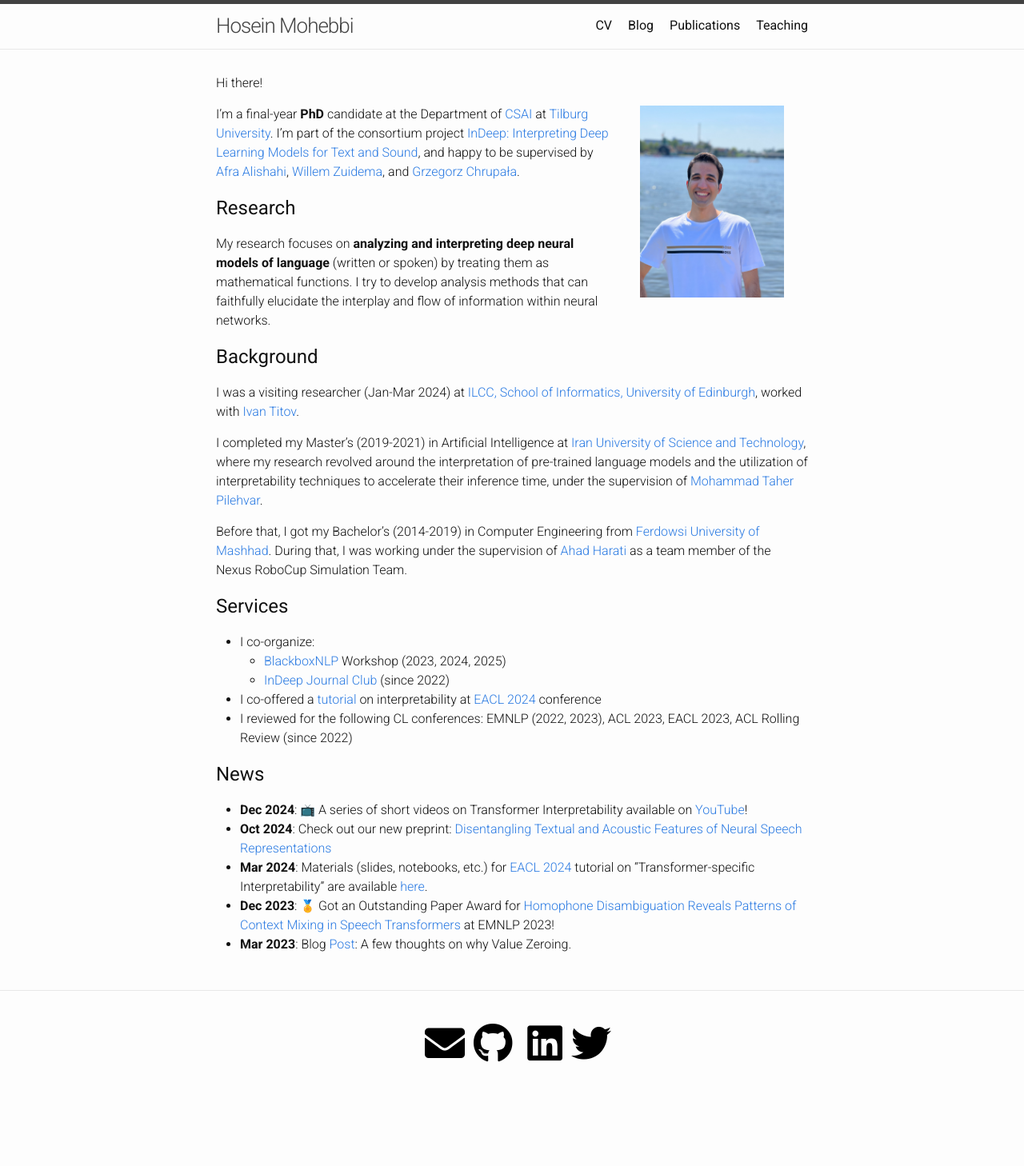
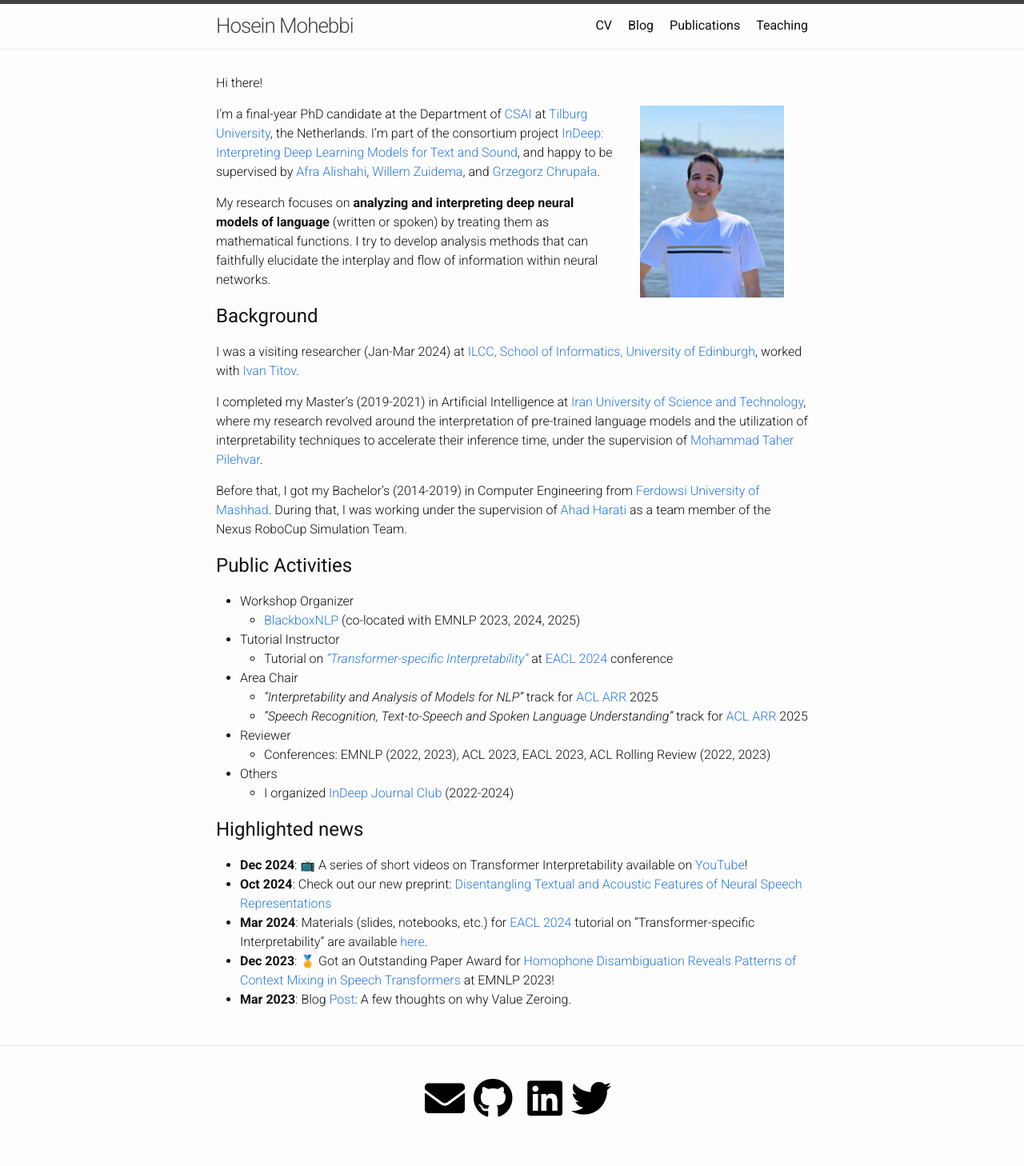
Before and after one commit to hmohebbi/hmohebbi.github.io, a Jekyll site: the page built from index.md, in a window 1280 px wide. Shown: the whole page at 80% size. Built offline with Jekyll 4.4.1, drawn with Linux system fonts in a browser that asks for light colours; a style sheet for code colours, icons or effects is not loaded; before the commit the page ends 1389 px from its top, so only the background shows below that.

Commit message:
Update index.md

```diff
--- a/index.md
+++ b/index.md
@@ -22,10 +22,10 @@ layout: default
 
 Hi there!
 
-I'm a final-year __PhD__ candidate at the Department of [CSAI](https://www.tilburguniversity.edu/about/schools/tshd/departments/dca) at [Tilburg University](https://www.tilburguniversity.edu/). I'm part of the consortium project [InDeep: Interpreting Deep Learning Models for Text and Sound](https://projects.illc.uva.nl/indeep/), and happy to be supervised by [Afra Alishahi](http://afra.alishahi.name/), [Willem Zuidema](https://staff.fnwi.uva.nl/w.zuidema/), and [Grzegorz Chrupała](https://grzegorz.chrupala.me/).
+I'm a final-year PhD candidate at the Department of [CSAI](https://www.tilburguniversity.edu/about/schools/tshd/departments/dca) at [Tilburg University](https://www.tilburguniversity.edu/), the Netherlands. I'm part of the consortium project [InDeep: Interpreting Deep Learning Models for Text and Sound](https://projects.illc.uva.nl/indeep/), and happy to be supervised by [Afra Alishahi](http://afra.alishahi.name/), [Willem Zuidema](https://staff.fnwi.uva.nl/w.zuidema/), and [Grzegorz Chrupała](https://grzegorz.chrupala.me/).
 
 
-## Research
+
 My research focuses on __analyzing and interpreting deep neural models of language__ (written or spoken) by treating them as mathematical functions. I try to develop analysis methods that can faithfully elucidate the interplay and flow of information within neural networks.
 
 ## Background
@@ -37,15 +37,22 @@ I completed my Master’s (2019-2021) in Artificial Intelligence at [Iran Univer
 Before that, I got my Bachelor’s (2014-2019) in Computer Engineering from [Ferdowsi University of Mashhad](https://en.um.ac.ir/). During that, I was working under the supervision of [Ahad Harati](http://a.harati.profcms.um.ac.ir/) as a team member of the Nexus RoboCup Simulation Team.
 
 
-## Services
+## Public Activities
 <!-- ## <span style="color:#424242">Services </span> -->
-* I co-organize:
-  * [BlackboxNLP](https://blackboxnlp.github.io/) Workshop (2023, 2024, 2025)
-  * [InDeep Journal Club](https://projects.illc.uva.nl/indeep/events/journal-club/) (since 2022)
-* I co-offered a [tutorial](https://projects.illc.uva.nl/indeep/tutorial/) on interpretability at [EACL 2024](https://2024.eacl.org/program/tutorials/) conference
-* I reviewed for the following CL conferences: EMNLP (2022, 2023), ACL 2023, EACL 2023, ACL Rolling Review (since 2022)
+* Workshop Organizer
+  * [BlackboxNLP](https://blackboxnlp.github.io/) (co-located with EMNLP 2023, 2024, 2025)
+* Tutorial Instructor
+  * Tutorial on [_"Transformer-specific Interpretability"_](https://projects.illc.uva.nl/indeep/tutorial/) at [EACL 2024](https://2024.eacl.org/program/tutorials/) conference
+* Area Chair
+  * _"Interpretability and Analysis of Models for NLP"_ track for [ACL ARR](https://aclrollingreview.org/) 2025
+  * _"Speech Recognition, Text-to-Speech and Spoken Language Understanding"_ track for [ACL ARR](https://aclrollingreview.org/) 2025
+* Reviewer
+  * Conferences: EMNLP (2022, 2023), ACL 2023, EACL 2023, ACL Rolling Review (2022, 2023)
+* Others
+  * I organized [InDeep Journal Club](https://projects.illc.uva.nl/indeep/events/journal-club/) (2022-2024)
 
-## News
+
+## Highlighted news
 <!-- ## <span style="color:#424242">News and Activities </span> -->
 * __Dec 2024__: <span class="emoji">📺</span> A series of short videos on Transformer Interpretability available on [YouTube](https://youtu.be/JPOBPY-ndfk?si=vQ2JdME8oo_6iFCU)!
 * __Oct 2024__: Check out our new preprint: [Disentangling Textual and Acoustic Features of Neural Speech Representations](https://arxiv.org/abs/2410.03037)
```
